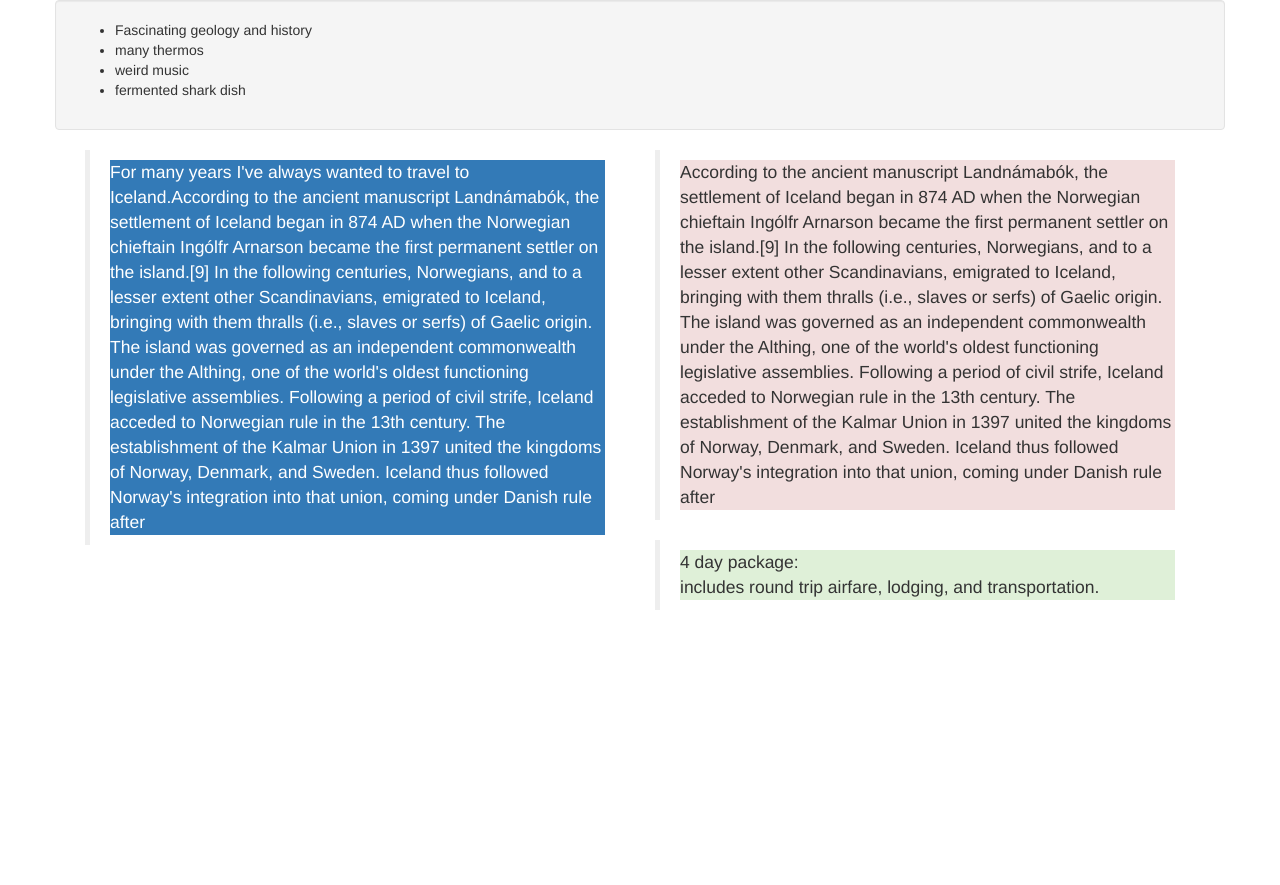
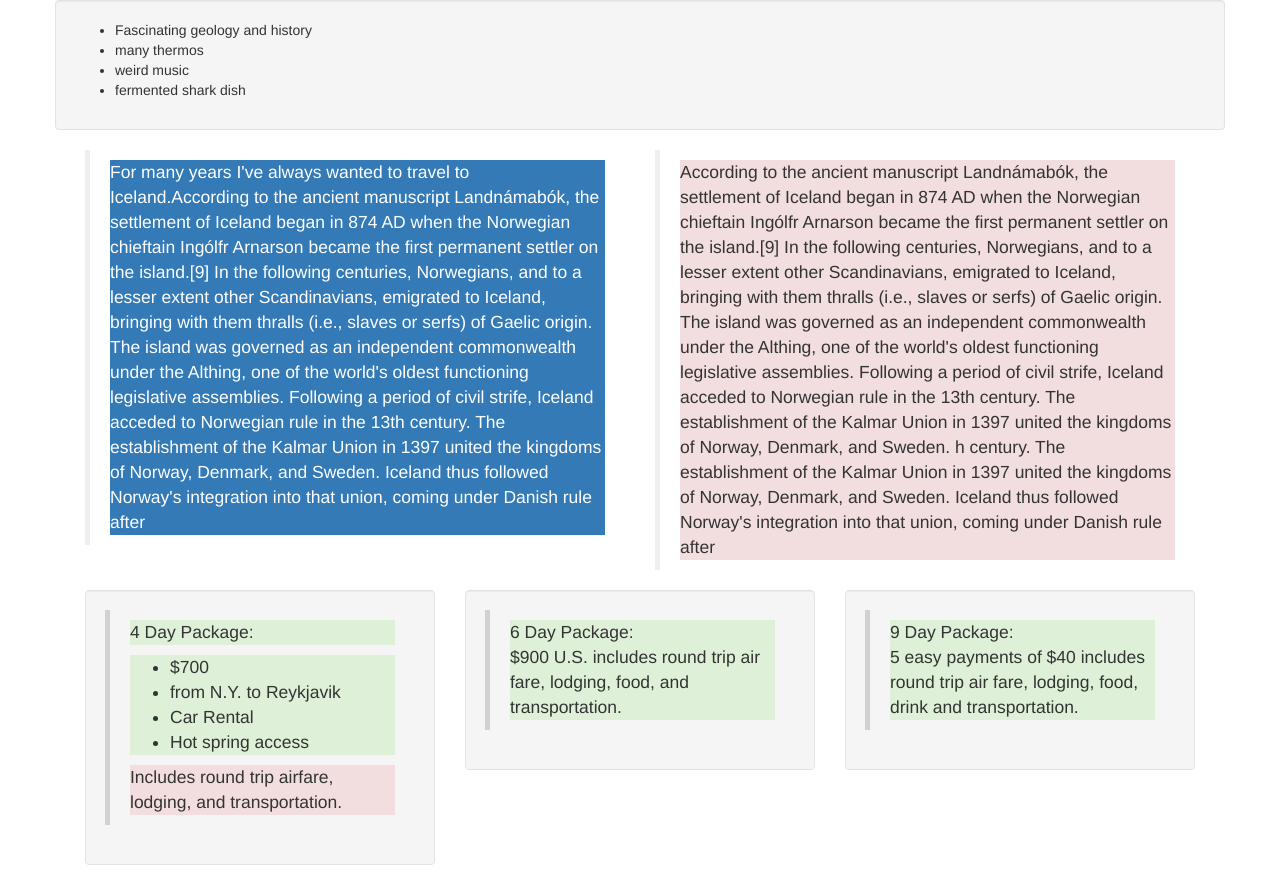
Before and after one commit to Lilkgb/iceland, a plain HTML site: page index.html in a window 1280 px wide. Shown: the part 295-1180 px from the top of the page. Before the commit the page ends 925 px from the top, so only its background shows below. Drawn offline with Linux system fonts and the light colour scheme.

Commit message:
add two more columns and well

```diff
--- a/index.html
+++ b/index.html
@@ -28,14 +28,38 @@
       </div>
       <div class="col-md-6">
         <blockquote>
-          <p class="bg-danger"> According to the ancient manuscript Landnámabók, the settlement of Iceland began in 874 AD when the Norwegian chieftain Ingólfr Arnarson became the first permanent settler on the island.[9] In the following centuries, Norwegians, and to a lesser extent other Scandinavians, emigrated to Iceland, bringing with them thralls (i.e., slaves or serfs) of Gaelic origin. The island was governed as an independent commonwealth under the Althing, one of the world's oldest functioning legislative assemblies. Following a period of civil strife, Iceland acceded to Norwegian rule in the 13th century. The establishment of the Kalmar Union in 1397 united the kingdoms of Norway, Denmark, and Sweden. Iceland thus followed Norway's integration into that union, coming under Danish rule after </p>
+          <p class="bg-danger"> According to the ancient manuscript Landnámabók, the settlement of Iceland began in 874 AD when the Norwegian chieftain Ingólfr Arnarson became the first permanent settler on the island.[9] In the following centuries, Norwegians, and to a lesser extent other Scandinavians, emigrated to Iceland, bringing with them thralls (i.e., slaves or serfs) of Gaelic origin. The island was governed as an independent commonwealth under the Althing, one of the world's oldest functioning legislative assemblies. Following a period of civil strife, Iceland acceded to Norwegian rule in the 13th century. The establishment of the Kalmar Union in 1397 united the kingdoms of Norway, Denmark, and Sweden. h century. The establishment of the Kalmar Union in 1397 united the kingdoms of Norway, Denmark, and Sweden. Iceland thus followed Norway's integration into that union, coming under Danish rule after</p>
         </blockquote>
       </div>
-      <div class="col-md-6">
+      <div class="col-md-4">
+        <div class="well">
         <blockquote>
-          <p class="bg-success"> 4 day package: <br> includes round trip airfare, lodging, and transportation.
+          <p class="bg-success"> 4 Day Package:</p>
+            <ul class="bg-success">
+              <li>$700</li>
+              <li>from N.Y. to Reykjavik</li>
+              <li>Car Rental</li>
+              <li>Hot spring access</li>
+            </ul>
+          <p class="bg-danger">Includes round trip airfare, lodging, and transportation.</p>
+        </blockquote>
+        </div>
+      </div>
+      <div class="col-md-4">
+        <div class="well">
+        <blockquote>
+          <p class="bg-success"> 6 Day Package: <br> $900 U.S. includes round trip air fare, lodging, food, and transportation.
         </blockquote>
       </div>
+      </div>
+      <div class="col-md-4">
+        <div class="well">
+        <blockquote>
+          <p class="bg-success"> 9 Day Package: <br> 5 easy payments of $40 includes round trip air fare, lodging, food, drink and transportation.
+        </blockquote>
+      </div>
+      </div>
+
   </div>
   </body>
 </html>
```
